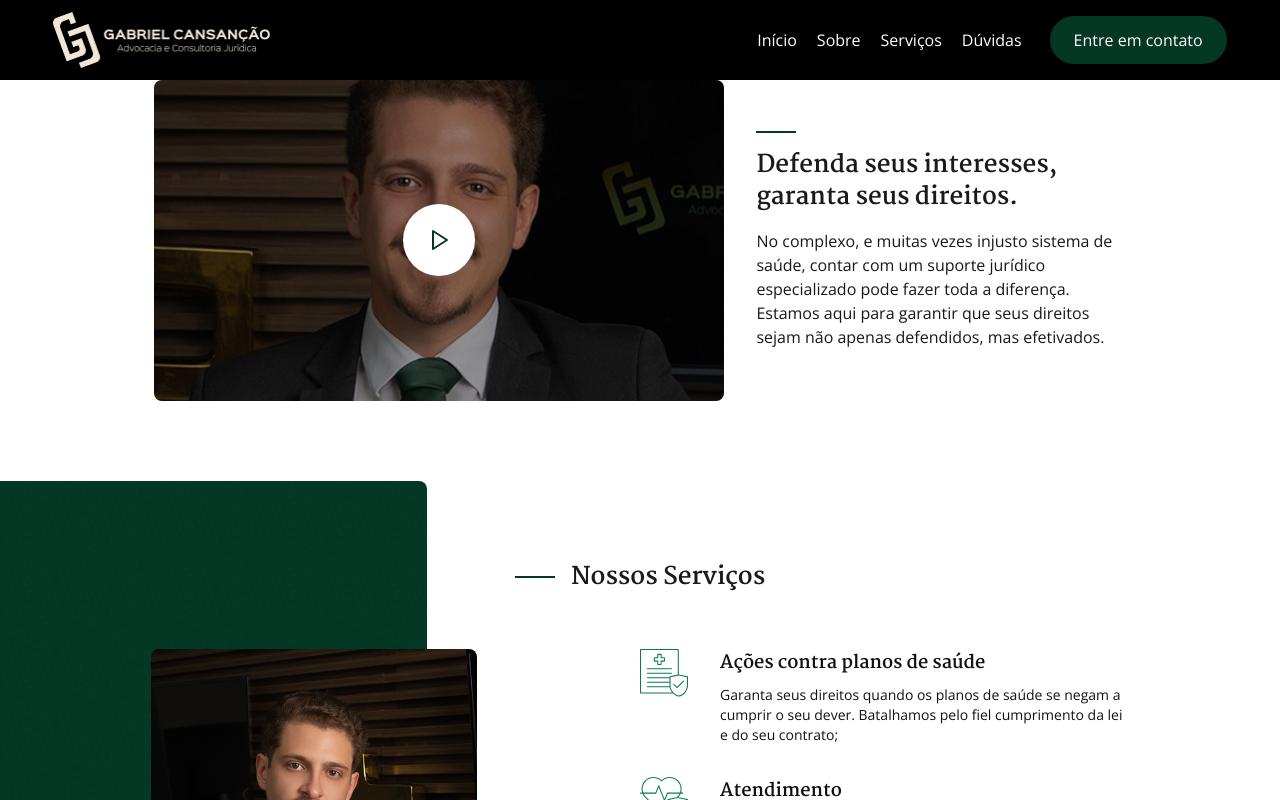
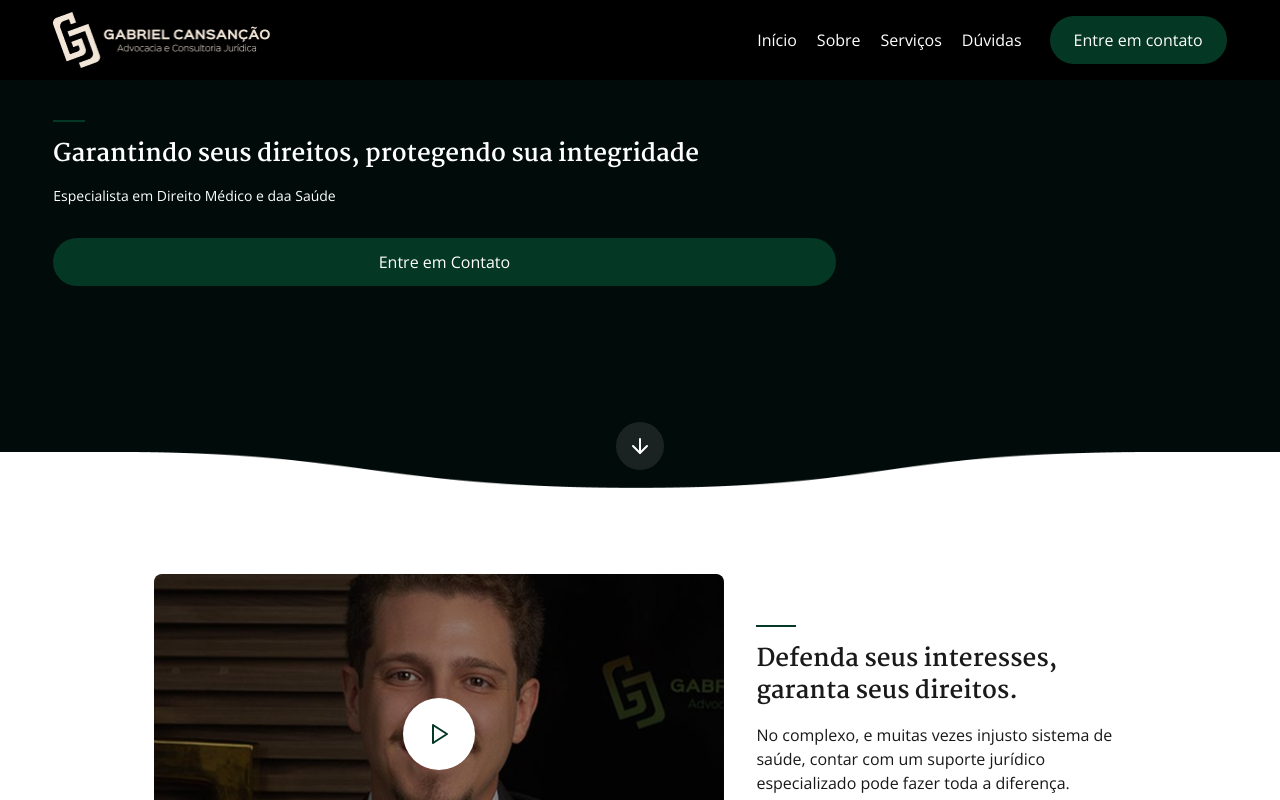
Before and after one commit to artgustavobarros/gabriela-correia, a Next.js app: page / in a window 1280 px wide. Shown: the top 800 px of the page. Built offline with nearby package versions, Linux system fonts and the light colour scheme.

Commit message:
start hero

```diff
--- a/src/components/sections/hero.tsx
+++ b/src/components/sections/hero.tsx
@@ -1,3 +1,47 @@
+import Link from "next/link";
+import { Container } from "../layout/container";
+import Image from "next/image";
+import { ArrowDown } from "lucide-react";
+
 export function Hero() {
-  return <div className="" id="hero"></div>;
+  return (
+    <div
+      className="relative pt-20 bg-brand-950 min-h-[494px] overflow-hidden"
+      id="hero"
+    >
+      <div className="bg-black/40 w-full h-full absolute inset-0" />
+      <Image
+        src="/hero/hero-footer.png"
+        width={1440}
+        height={70}
+        alt="footer fx"
+        className="absolute bottom-0"
+      />
+      <Link
+        href={"#presentation"}
+        className="absolute bottom-6 left-1/2 -translate-x-1/2 size-12 rounded-full bg-white/10 flex items-center justify-center backdrop-blur-md hover:scale-115 transition-all duration-500 ease-in-out"
+      >
+        <ArrowDown className="text-white" />
+      </Link>
+      <Container className="flex pt-10 relative z-[2] flex-col">
+        <div className="flex flex-col gap-4 text-white">
+          <div className="flex flex-col gap-4">
+            <span className="bg-brand-500 w-8 h-[2px]" />
+            <p className="font-martel font-bold text-2xl">
+              Garantindo seus direitos, protegendo sua integridade
+            </p>
+          </div>
+          <p className="text-sm">Especialista em Direito Médico e daa Saúde</p>
+          <Link
+            href={
+              "https://wa.me/5582999819612?text=Acabei%20de%20acessar%20teu%20projeto%2C%20achei%20massa"
+            }
+            className="cursor-pointer hover:bg-brand-400 duration-500 max-h-12 bg-brand-500 rounded-full py-3 px-6 ease-in-out w-2/3 text-center mt-4"
+          >
+            Entre em Contato
+          </Link>
+        </div>
+      </Container>
+    </div>
+  );
 }
```
Also changed, not shown: public/hero/hero-responsive.png (added).
